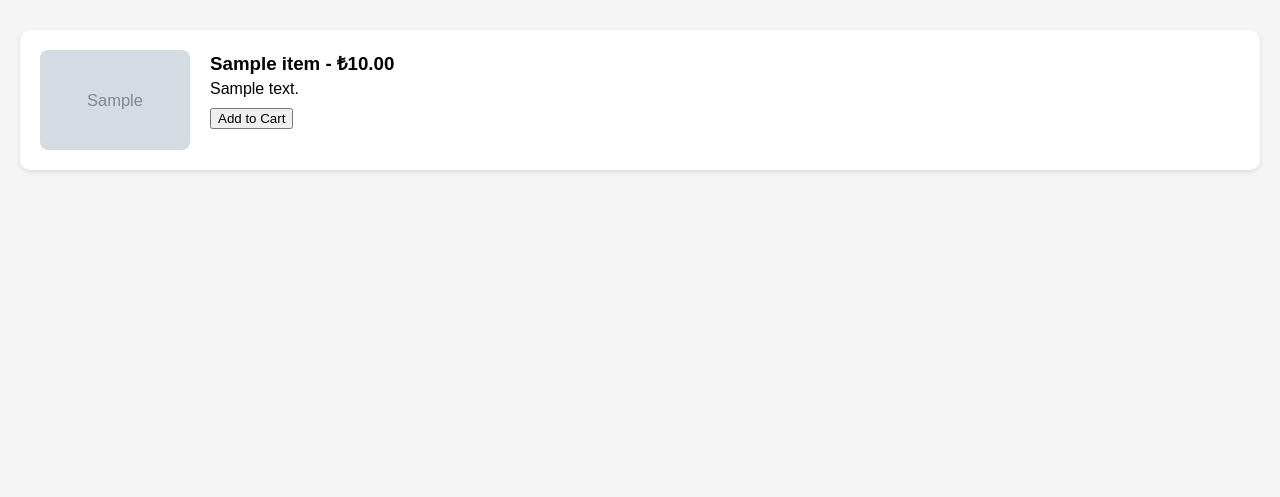
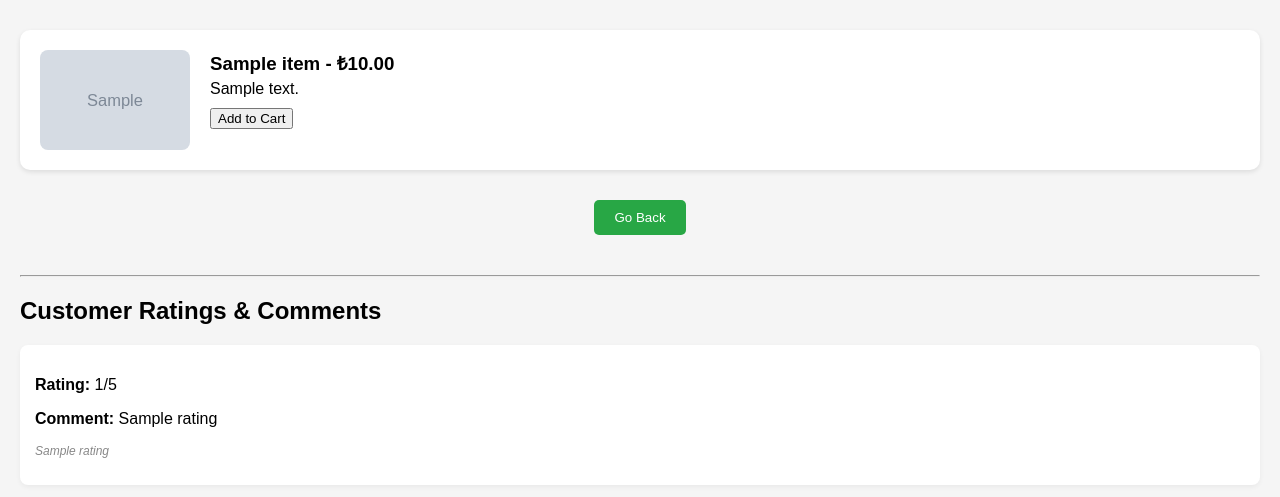
Before and after one commit to TuganBasaran/CS202-Spring-Project, a Flask app: template templates/Customer/restaurant_view.html in a window 1280 px wide. Shown: the part 162-659 px from the top of the page. Run offline with Flask 3, Linux system fonts and the light colour scheme; the template is opened without the code that fills it: most values are stand-ins (such as "Sample title", 1, 10 or a date in 2020); grey boxes marked "Sample" are stand-in pictures.

Commit message:
Update restaurant_view.html

```diff
--- a/templates/Customer/restaurant_view.html
+++ b/templates/Customer/restaurant_view.html
@@ -47,5 +47,31 @@
 </div>
 {% endfor %}
 
+<div style="text-align: center; margin-top: 30px;">
+  <a href="{{ url_for('customer_menu') }}">
+    <button style="padding: 10px 20px; background-color: #28a745; color: white; border: none; border-radius: 5px; cursor: pointer;">
+       Go Back
+    </button>
+  </a>
+</div>
+
+<hr style="margin-top: 40px;">
+
+<h2>Customer Ratings & Comments</h2>
+
+{% if ratings and ratings|length > 0 %}
+  <div style="margin-top: 20px;">
+    {% for rating in ratings %}
+      <div style="background: #fff; padding: 15px; margin-bottom: 15px; border-radius: 8px; box-shadow: 0 2px 5px rgba(0,0,0,0.05);">
+        <p><strong>Rating:</strong> {{ rating[0] }}/5</p>
+        <p><strong>Comment:</strong> {{ rating[1] if rating[1] else 'No comment.' }}</p>
+        <p style="font-size: 12px; color: #888;"><em>{{ rating[2] }}</em></p>
+      </div>
+    {% endfor %}
+  </div>
+{% else %}
+  <p>No ratings yet.</p>
+{% endif %}
+
 </body>
 </html>
```
